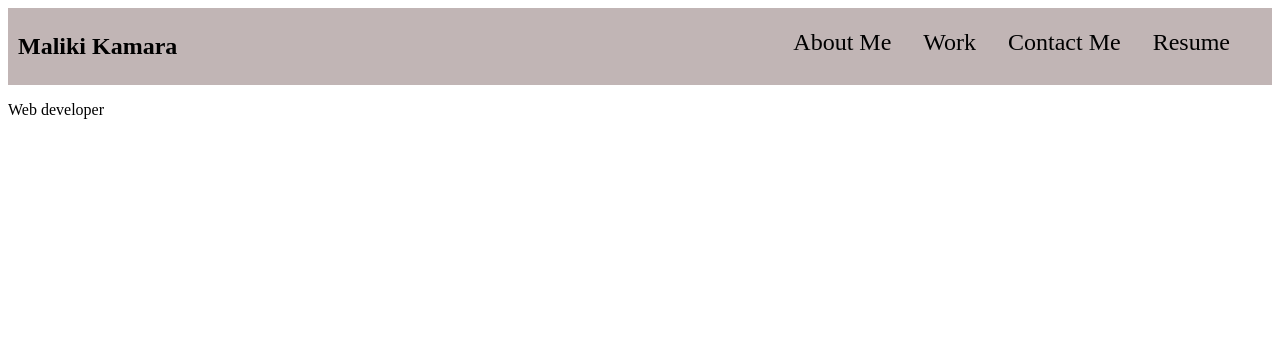
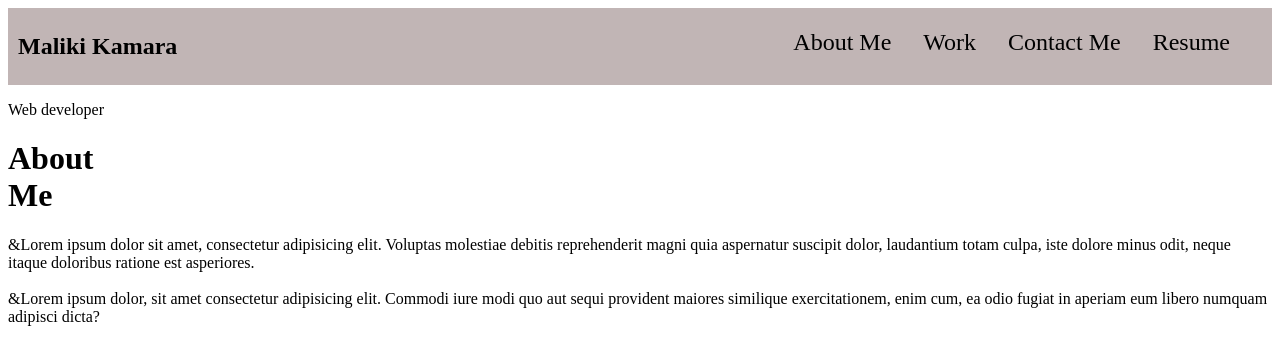
Before and after one commit to MFKAMARA/professional_portfolio, a plain HTML site: page index.html in a window 1280 px wide. Drawn offline with Linux system fonts and the light colour scheme.

Commit message:
add about me section

```diff
--- a/index.html
+++ b/index.html
@@ -34,5 +34,13 @@
         </p>
     </div>
     <!--about me section-->
+    <div id="about">
+        <h1>About <br>Me
+        </h1>
+        <p>&Lorem ipsum dolor sit amet, consectetur adipisicing elit. Voluptas molestiae debitis reprehenderit magni quia aspernatur suscipit dolor, laudantium totam culpa, iste dolore minus odit, neque itaque doloribus ratione est asperiores.
+            <br><br>
+            &Lorem ipsum dolor, sit amet consectetur adipisicing elit. Commodi iure modi quo aut sequi provident maiores similique exercitationem, enim cum, ea odio fugiat in aperiam eum libero numquam adipisci dicta?
+        </p>
+    </div>
 </body>
 </html>
```
